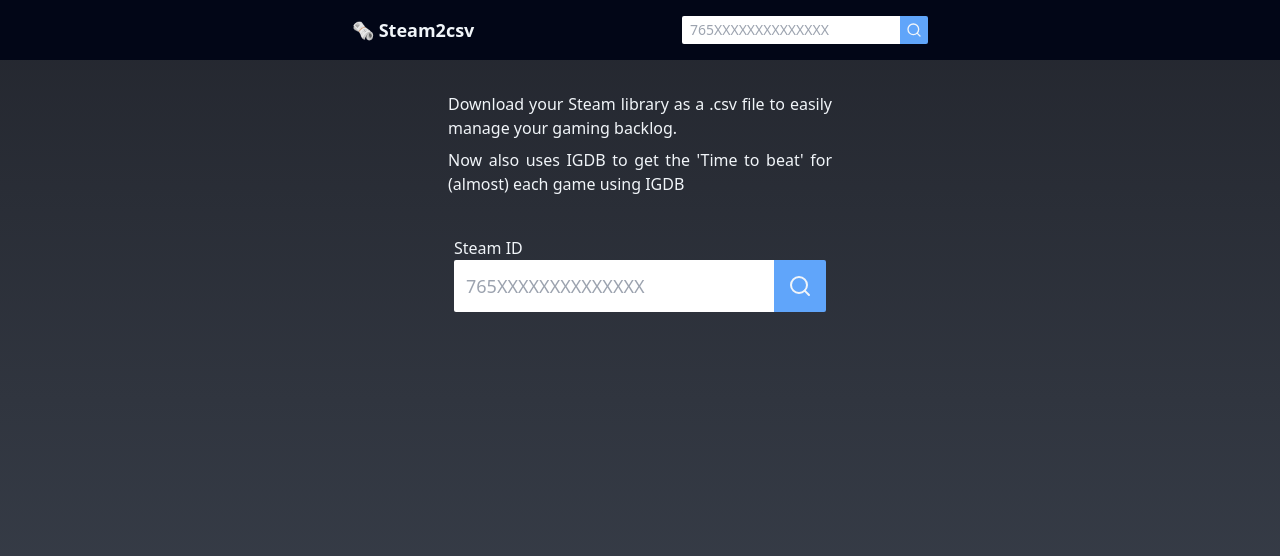
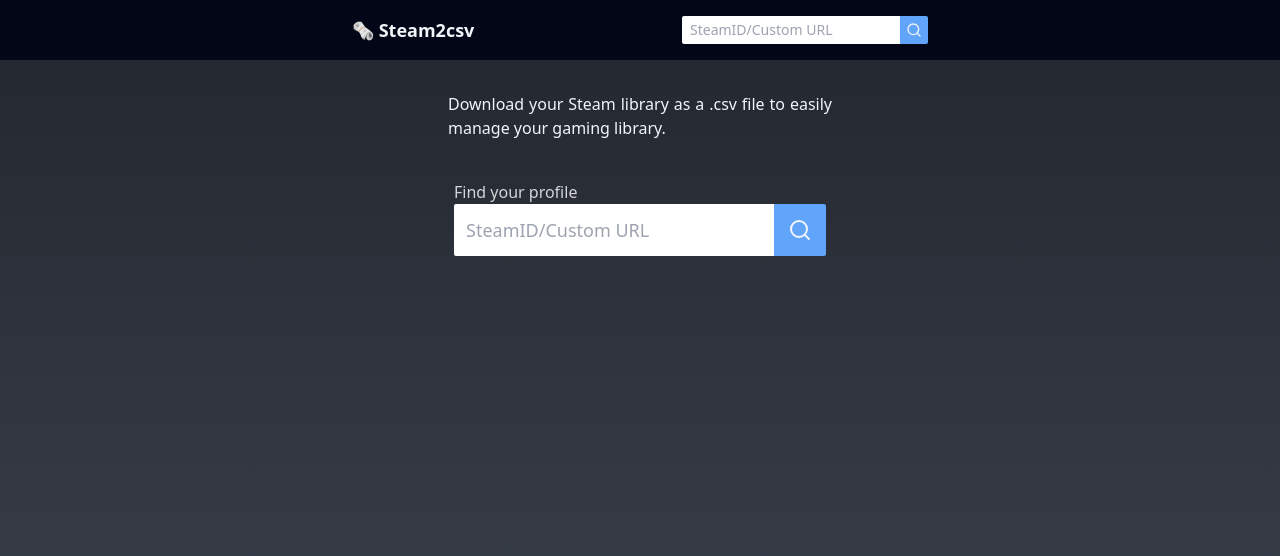
Before and after one commit to yashburshe/steam-le, a Next.js app: page / in a window 1280 px wide. Shown: the top 556 px of the page. Built offline with nearby package versions, Linux system fonts and the light colour scheme.

Commit message:
Update search and page instructions

```diff
--- a/app/components/Search.tsx
+++ b/app/components/Search.tsx
@@ -6,8 +6,11 @@
       {nav ? (
         ""
       ) : (
-        <label htmlFor="steamId" className="flex flex-col col-span-2">
-          Steam ID
+        <label
+          htmlFor="steamId"
+          className="flex flex-col col-span-2 text-white/80"
+        >
+          Find your profile
         </label>
       )}
 
@@ -18,7 +21,7 @@
           }  rounded-l-sm focus:ring-2 focus:ring-blue-600 text-slate-800`}
           type="text"
           name="user"
-          placeholder="765XXXXXXXXXXXXXX"
+          placeholder="SteamID/Custom URL"
         />
         <button
           type="submit"
--- a/app/page.tsx
+++ b/app/page.tsx
@@ -6,11 +6,7 @@
       <div className="w-96 text-justify flex flex-col gap-2 mb-8">
         <p>
           Download your Steam library as a .csv file to easily manage your
-          gaming backlog.
-        </p>
-        <p>
-          Now also uses IGDB to get the &apos;Time to beat&apos; for (almost) each game using
-          IGDB
+          gaming library.
         </p>
       </div>
       <Search nav={false} />
--- a/app/users/[user]/loading.tsx
+++ b/app/users/[user]/loading.tsx
@@ -1,3 +1,3 @@
 export default function Loading() {
-  return <div>Loading...</div>;
+  return <div className="text-center mt-12">Loading...</div>;
 }
```
